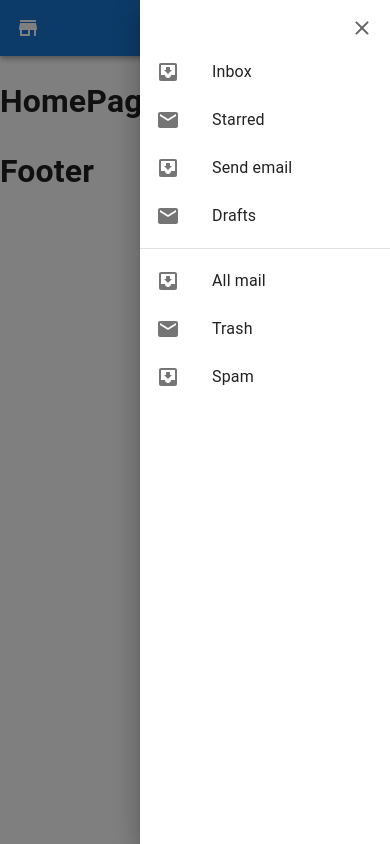
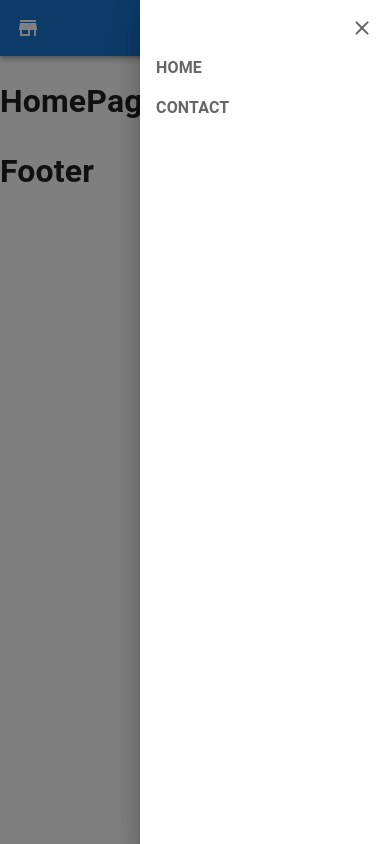
Before and after one commit to fryderyk1991/react-redux-shop-app, a React (Vite) app: page / in a window 390 px wide. Both pictures are taken after a click on the button 362 px from the left and 28 px from the top of the page. Built offline with nearby package versions, Linux system fonts and the light colour scheme.

Commit message:
added basic look for MobileNav

```diff
--- a/src/components/MobileNav.jsx
+++ b/src/components/MobileNav.jsx
@@ -1,15 +1,15 @@
 import Box from '@mui/material/Box';
 import Drawer from '@mui/material/Drawer';
 import List from '@mui/material/List';
-import Divider from '@mui/material/Divider';
 import ListItem from '@mui/material/ListItem';
 import ListItemButton from '@mui/material/ListItemButton';
-import ListItemIcon from '@mui/material/ListItemIcon';
-import ListItemText from '@mui/material/ListItemText';
-import InboxIcon from '@mui/icons-material/MoveToInbox';
-import MailIcon from '@mui/icons-material/Mail';
+
 import { useSelector, useDispatch } from 'react-redux';
 import { setClose } from '../redux/reducers/interfaceSlice';
+
+import { routes } from '../routes';
+
+import { Link as ReactRouterLink } from 'react-router-dom';
 
 const MobileNav = () => {
   const isOpen = useSelector((state) => state.interface.isOpen);
@@ -22,26 +22,10 @@ const MobileNav = () => {
   const DrawerList = (
     <Box sx={{ width: 250, mt: 5}} role="presentation" component='nav'>
       <List>
-        {['Inbox', 'Starred', 'Send email', 'Drafts'].map((text, index) => (
-          <ListItem key={text} disablePadding>
-            <ListItemButton>
-              <ListItemIcon>
-                {index % 2 === 0 ? <InboxIcon /> : <MailIcon />}
-              </ListItemIcon>
-              <ListItemText primary={text} />
-            </ListItemButton>
-          </ListItem>
-        ))}
-      </List>
-      <Divider />
-      <List>
-        {['All mail', 'Trash', 'Spam'].map((text, index) => (
-          <ListItem key={text} disablePadding>
-            <ListItemButton>
-              <ListItemIcon>
-                {index % 2 === 0 ? <InboxIcon /> : <MailIcon />}
-              </ListItemIcon>
-              <ListItemText primary={text} />
+        {routes.map((route) => (
+          <ListItem key={route.name} disablePadding sx={{ fontWeight: 600, color: 'text.secondary', textTransform: 'uppercase'}}>
+            <ListItemButton component={ReactRouterLink} to={route.path} onClick={closeDrawer}>
+            {route.name}
             </ListItemButton>
           </ListItem>
         ))}
--- /dev/null
+++ b/src/routes.js
@@ -0,0 +1,13 @@
+import HomePage from "./pages/HomePage";
+import ContactPage from "./pages/ContactPage";
+
+export const routes = [
+    {   name: 'Home',
+        path: '/',
+        element: HomePage
+    },
+    {   name: 'Contact',
+        path: "contact",
+        element: ContactPage,
+      },
+]
```
